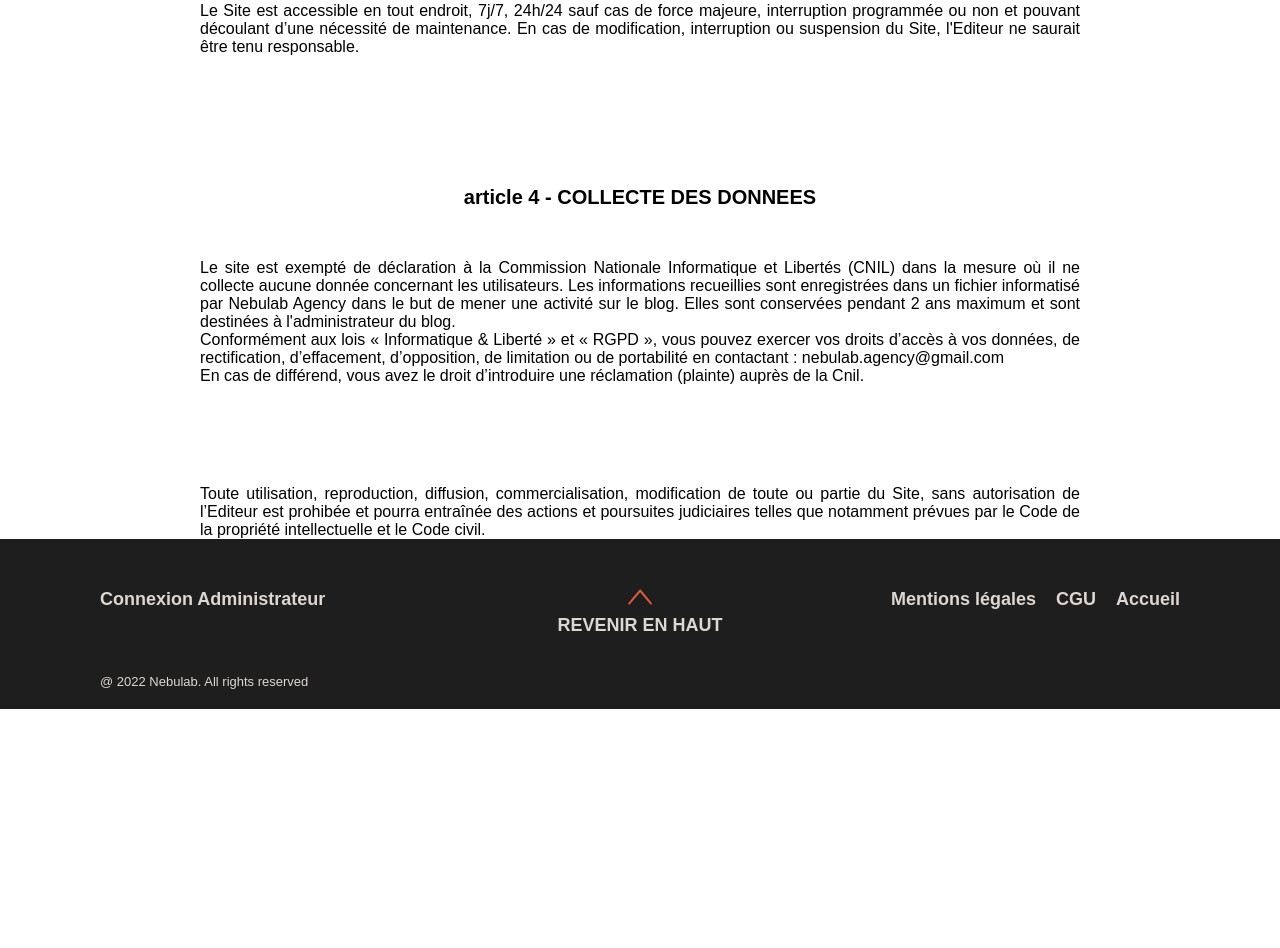
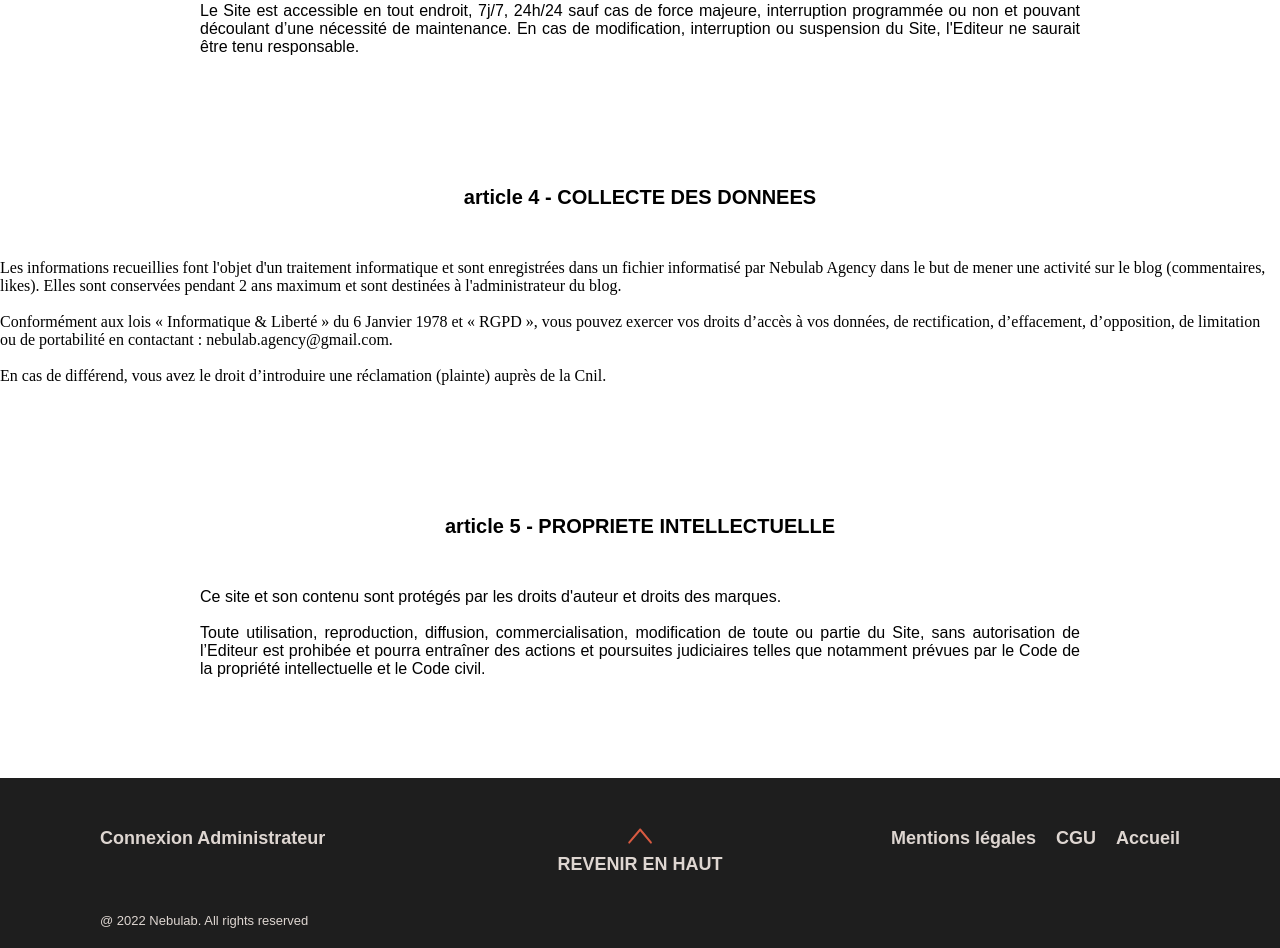
Before and after one commit to tmiia/BlogArt_B04, a PHP site: page /mentionlegal.php in a window 1280 px wide. Shown: the part 1165-2113 px from the top of the page. Before the commit the page ends 1874 px from the top, so only its background shows below. Run offline with PHP 8.4, Linux system fonts and the light colour scheme; data that the repository does not hold is empty; some web fonts are replaced.

Commit message:
Corrections mentions légales

```diff
--- a/front/mentionlegal.php
+++ b/front/mentionlegal.php
@@ -59,28 +59,24 @@
 
     <h3>article 4 - COLLECTE DES DONNEES</h3>
 
-    <p class="end">Le site est exempté de déclaration à la Commission Nationale Informatique et Libertés (CNIL) dans la
-    mesure où il ne collecte aucune donnée concernant les utilisateurs.
-
-    Les informations recueillies sont enregistrées dans un fichier informatisé par Nebulab Agency
-    dans le but de mener une activité sur le blog. Elles sont conservées pendant 2 ans maximum et sont destinées à l'administrateur du blog.
-    <br/>
-    Conformément aux lois « Informatique & Liberté » et « RGPD », vous pouvez exercer vos droits d’accès à vos données, de rectification, d’effacement, d’opposition, de limitation ou de portabilité en contactant :
-    nebulab.agency@gmail.com
-    <br/>
+    Les informations recueillies font l'objet d'un traitement informatique et sont enregistrées dans un fichier informatisé par Nebulab Agency
+    dans le but de mener une activité sur le blog (commentaires, likes).
+    Elles sont conservées pendant 2 ans maximum et sont destinées à l'administrateur du blog.
+    <br/><br/>
+    Conformément aux lois « Informatique & Liberté » du 6 Janvier 1978 et « RGPD », vous pouvez exercer vos droits d’accès à vos données, de rectification, d’effacement, d’opposition, de limitation ou de portabilité en contactant :
+    nebulab.agency@gmail.com.
+    <br/><br/>
     En cas de différend, vous avez le droit d’introduire une réclamation (plainte) auprès de la Cnil.
-
-    <p>
-    Toute utilisation, reproduction, diffusion, commercialisation, modification de toute ou partie du Site,
-    sans autorisation de l’Editeur est prohibée et pourra entraînée des actions et poursuites judiciaires
-    telles que notamment prévues par le Code de la propriété intellectuelle et le Code civil.
     </p>
 
+    <h3>article 5 - PROPRIETE INTELLECTUELLE</h3>
 
-
-
-
-
+    <p class="end">Ce site et son contenu sont protégés par les droits d'auteur et droits des marques.
+        <br/><br/>
+        Toute utilisation, reproduction, diffusion, commercialisation, modification de toute ou partie du Site,
+        sans autorisation de l’Editeur est prohibée et pourra entraîner des actions et poursuites judiciaires
+        telles que notamment prévues par le Code de la propriété intellectuelle et le Code civil.
+    </p>
 
 </div>
 <!-- FOOTER -->
```
